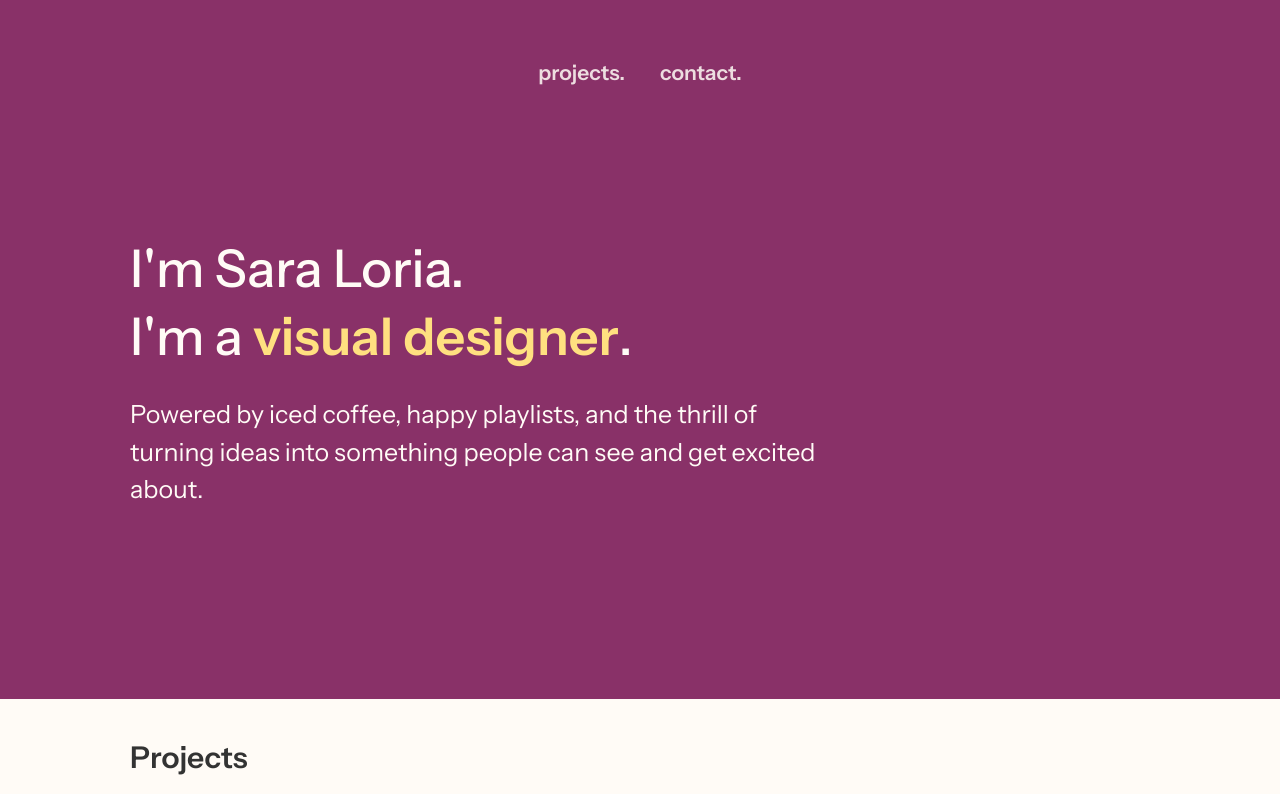
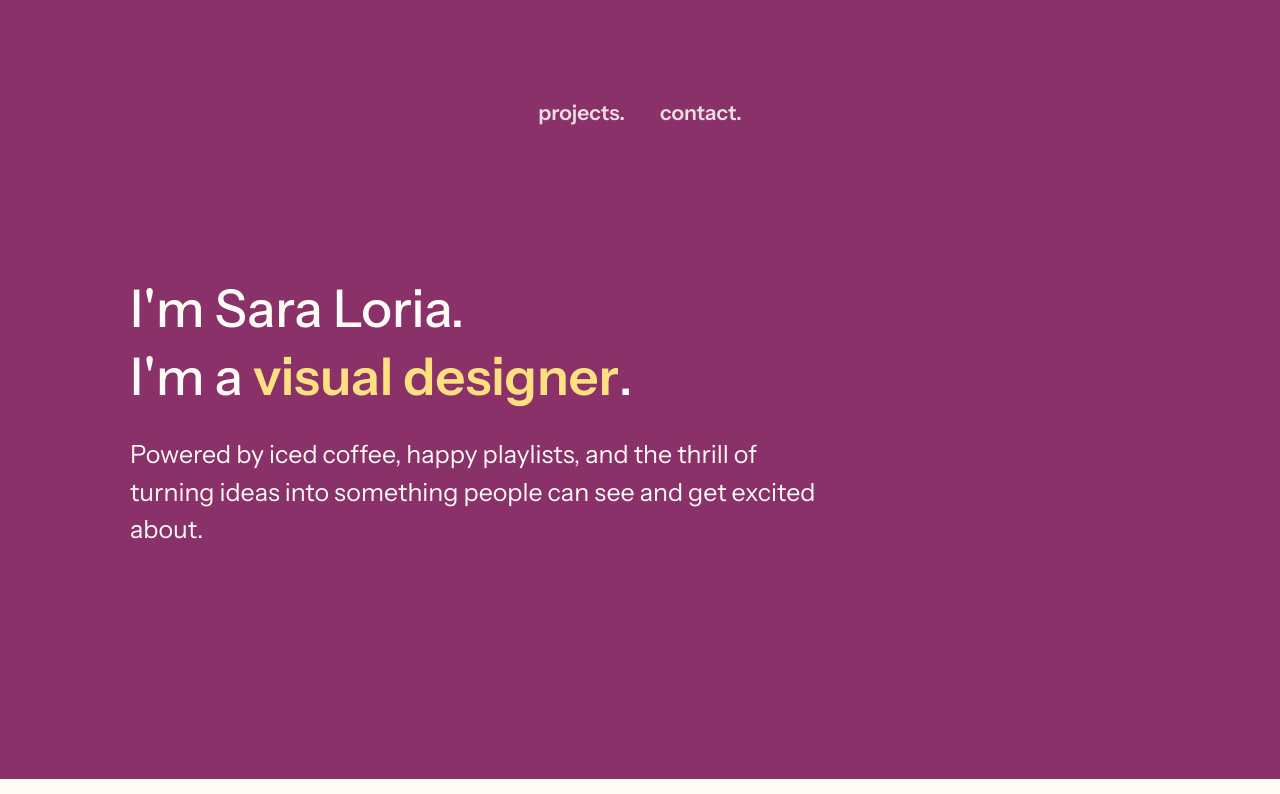
Before and after one commit to umbertoloria/sara-loria-website, a Next.js app: page / in a window 1280 px wide. Shown: the top 794 px of the page. Built offline with nearby package versions, Linux system fonts and the light colour scheme.

Commit message:
Header height increased

```diff
--- a/src/app/globals.css
+++ b/src/app/globals.css
@@ -45,13 +45,13 @@ body {
 	color: var(--cl-white);
 
 	.layout {
-		padding-top: 60px;
-		padding-bottom: 60px;
+		padding-top: 100px;
+		padding-bottom: 100px;
 
-        &.small {
-            padding-top: 30px;
-            padding-bottom: 30px;
-        }
+		&.small {
+			padding-top: 30px;
+			padding-bottom: 30px;
+		}
 	}
 
 	.menu {
```
